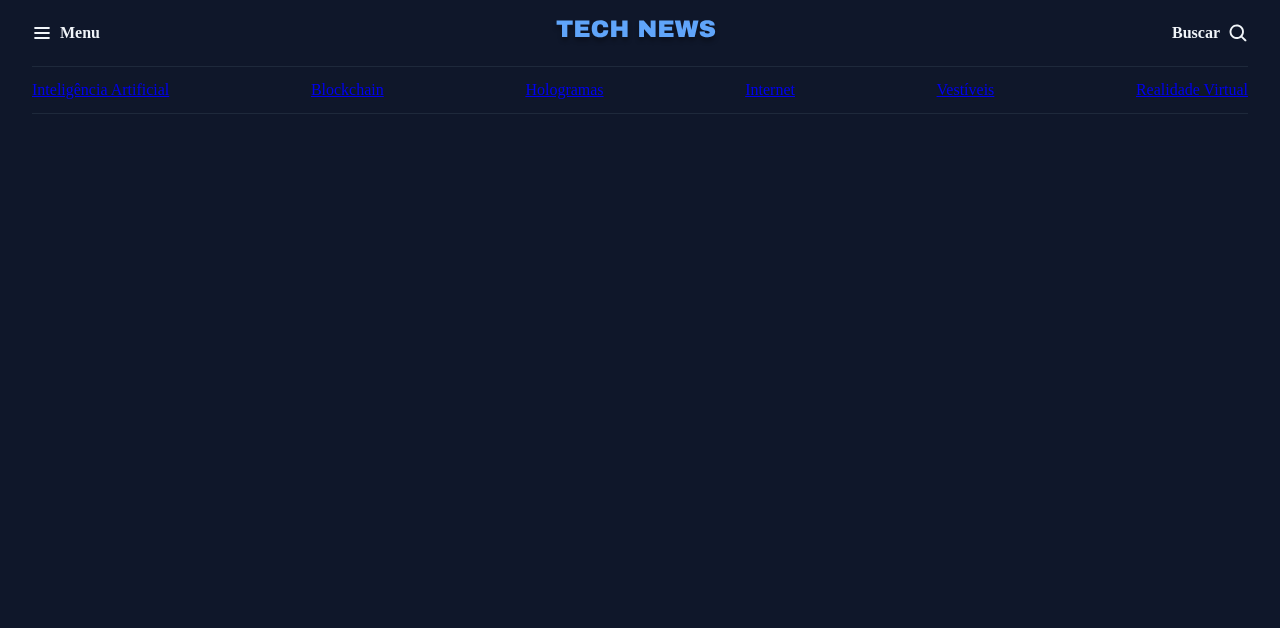
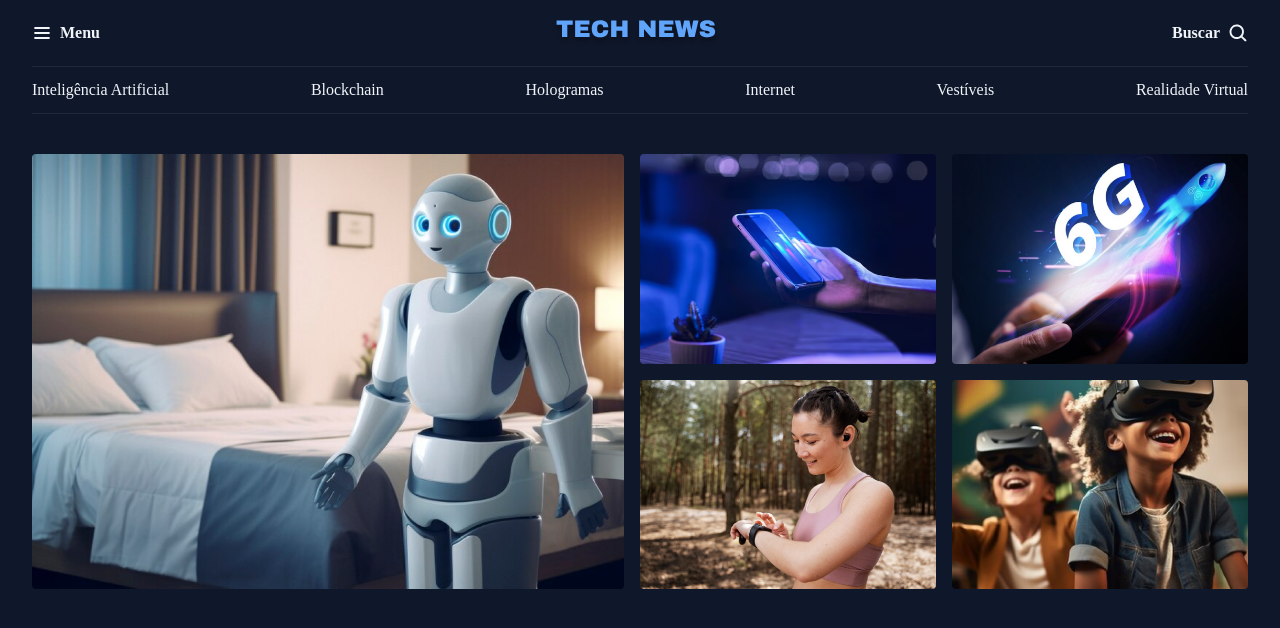
Before and after one commit to Leonardodev126/fullstack-projeto-portal-de-noticias, a plain HTML site: page index.html in a window 1280 px wide. Drawn offline with Linux system fonts and the light colour scheme.

Commit message:
Estruturando a sessão destaques

```diff
--- a/index.html
+++ b/index.html
@@ -33,5 +33,32 @@
             <a href="#">Realidade  Virtual</a>
         </nav>
     </header>
+
+    <main class="grid container">
+        <section id="featured" class="grid grid-flow-col gap-16">
+            <div>
+                <img src="assets/images/Image01.png" alt="">
+            </div>
+
+            <div  class="grid grid-cols-2 gap-16">
+                <div>
+                    <img src="assets/images/Image02.png" alt="">
+                </div>
+
+                <div>
+                    <img src="assets/images/Image03.png" alt="">
+                </div>
+
+                <div>
+                    <img src="assets/images/Image04.png" alt="">
+                </div>
+
+                <div>
+                    <img src="assets/images/Image05.png" alt="">
+                </div>
+            </div>
+        </section>
+    </main>
+
 </body>
 </html>
--- a/styles/global.css
+++ b/styles/global.css
@@ -14,30 +14,43 @@
     --text-color-secondary: #CBD5E1;
 }
 
+
+body {
+    color: var(--text-color-primary);
+    background-color: var(--bg-color);
+}
+
 a:hover {
     color: var(--brand-color-light);
+    transition: 350ms;
 }
 
 h1, h2, h3 {
     font: inherit;
 }
 
+
+/* section img:nth-child(1) {
+    width: 608px;
+    height: 416px;
+}
+
+section img:nth-child(2) {
+    width: 288px;
+    height: 200px;
+} */
+
+img {
+    max-width: 100%;
+}
+
+/* Classe usada para todas as divisões da página - header, main, footer etc.. */
 .container {
     max-width: 1280px;
     padding-inline: 32px;
     margin-inline: auto;
 }
 
-body {
-    color: var(--text-color-primary);
-    background-color: var(--bg-color);
+main {
+    margin-top: 40px;
 }
-
-/* utility-first */
-.grid {
-    display: grid;
-}
-
-.grid-flow-column {
-    grid-auto-flow: column;
-}
--- a/styles/header.css
+++ b/styles/header.css
@@ -27,3 +27,8 @@
     border-inline: none;
     justify-content: space-between;
 }
+
+a {
+    color: var(--text-color-primary);
+    text-decoration: none;
+}
--- a/styles/index.css
+++ b/styles/index.css
@@ -1,2 +1,4 @@
 @import url(global.css);
+@import url(utility.css);
 @import url(header.css);
+@import url(sections.css);
--- /dev/null
+++ b/styles/sections.css
@@ -0,0 +1,10 @@
+#featured {
+
+    img {
+        height: 100%;
+        object-fit: cover; /* o object-fit faz a cobertura de todo espaço que está sobrando*/
+        border-radius: 4px;
+    }
+
+
+}
--- /dev/null
+++ b/styles/utility.css
@@ -0,0 +1,21 @@
+/* utility-first */
+.grid {
+    display: grid;
+}
+
+.grid-flow-column {
+    grid-auto-flow: column;
+}
+
+
+.grid-flow-col {
+    grid-auto-flow: column;
+}
+
+.grid-cols-2 {
+    grid-template-columns: 1fr 1fr;
+}
+
+.gap-16 {
+    gap: 16px;
+}
```
Also changed, not shown: assets/images/Image01.png (renamed from assets/images/Image 01.png), assets/images/Image02.png (renamed from assets/images/Image 02.png), assets/images/Image03.png (renamed from assets/images/Image 03.png), assets/images/Image04.png (renamed from assets/images/Image 04.png), assets/images/Image05.png (renamed from assets/images/Image 05.png).
